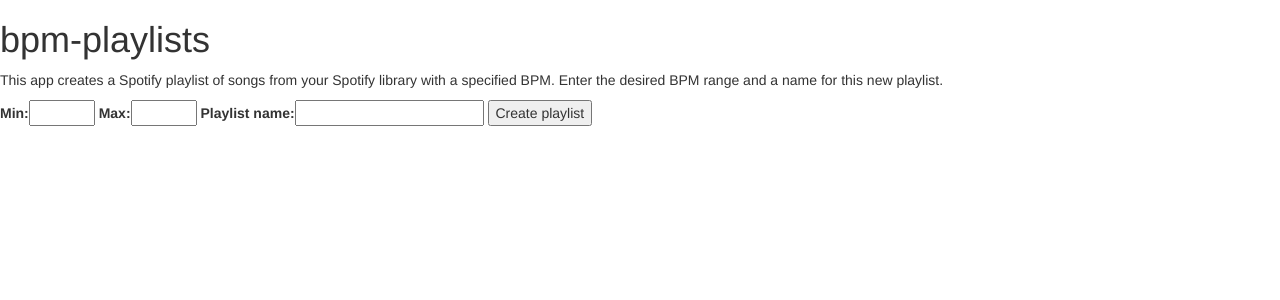
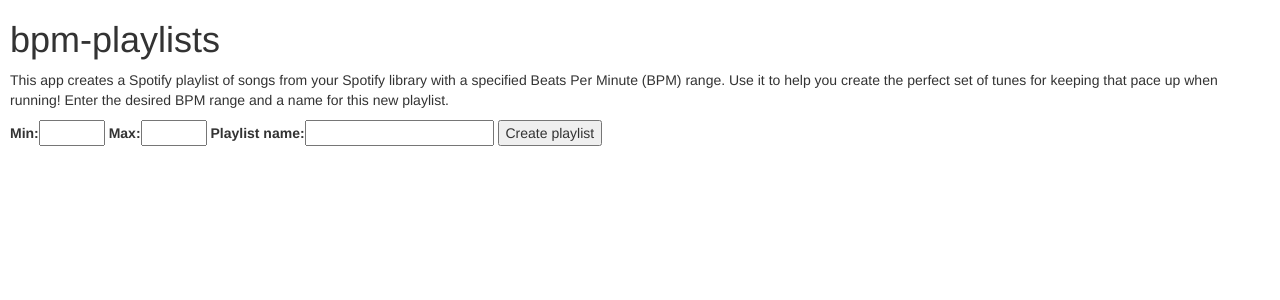
Before and after one commit to mvpeng/bpm-playlists, a Django app: page / in a window 1280 px wide. Shown: the top 300 px of the page. Run offline with Django 3.2, Linux system fonts and the light colour scheme; some libraries are stand-ins or nearby versions.

Commit message:
Add padding to body and tweak description

```diff
--- a/bpm_playlists/static/css/stylesheet.css
+++ b/bpm_playlists/static/css/stylesheet.css
@@ -20,6 +20,11 @@
     flex: 0 1 auto;
 }
 
+body {
+    padding-left: 10px;
+    padding-right: 10px;
+}
+
 table {
     width: 100%
 }
--- a/bpm_playlists/templates/index.html
+++ b/bpm_playlists/templates/index.html
@@ -9,7 +9,7 @@
     </head>
     <body>
         <h1>bpm-playlists</h1>
-        <p>This app creates a Spotify playlist of songs from your Spotify library with a specified BPM. Enter the desired BPM range and a name for this new playlist.</p>
+        <p>This app creates a Spotify playlist of songs from your Spotify library with a specified Beats Per Minute (BPM) range. Use it to help you create the perfect set of tunes for keeping that pace up when running! Enter the desired BPM range and a name for this new playlist.</p>
 
         <form action="{% url 'create' %}" method="post">
             {% csrf_token %}
@@ -20,7 +20,7 @@
         {% if error_message %}<p><strong>{{ error_message }}</strong></p>{% endif %}
 
         {% if playlist_info %}
-        <p>Created playlist <strong>{{ playlist_info.playlist_name }}</strong> containing the following songs with bpm {{ playlist_info.min_bpm }} to {{ playlist_info.max_bpm }}! This is a private playlist on your account.</p>
+        <p>Created playlist <strong>{{ playlist_info.playlist_name }}</strong> containing the following songs with bpm <strong>{{ playlist_info.min_bpm }}</strong> to <strong>{{ playlist_info.max_bpm }}</strong>! This is a private playlist on your account.</p>
         {% endif %}
 
         {% if playlist %}
```
